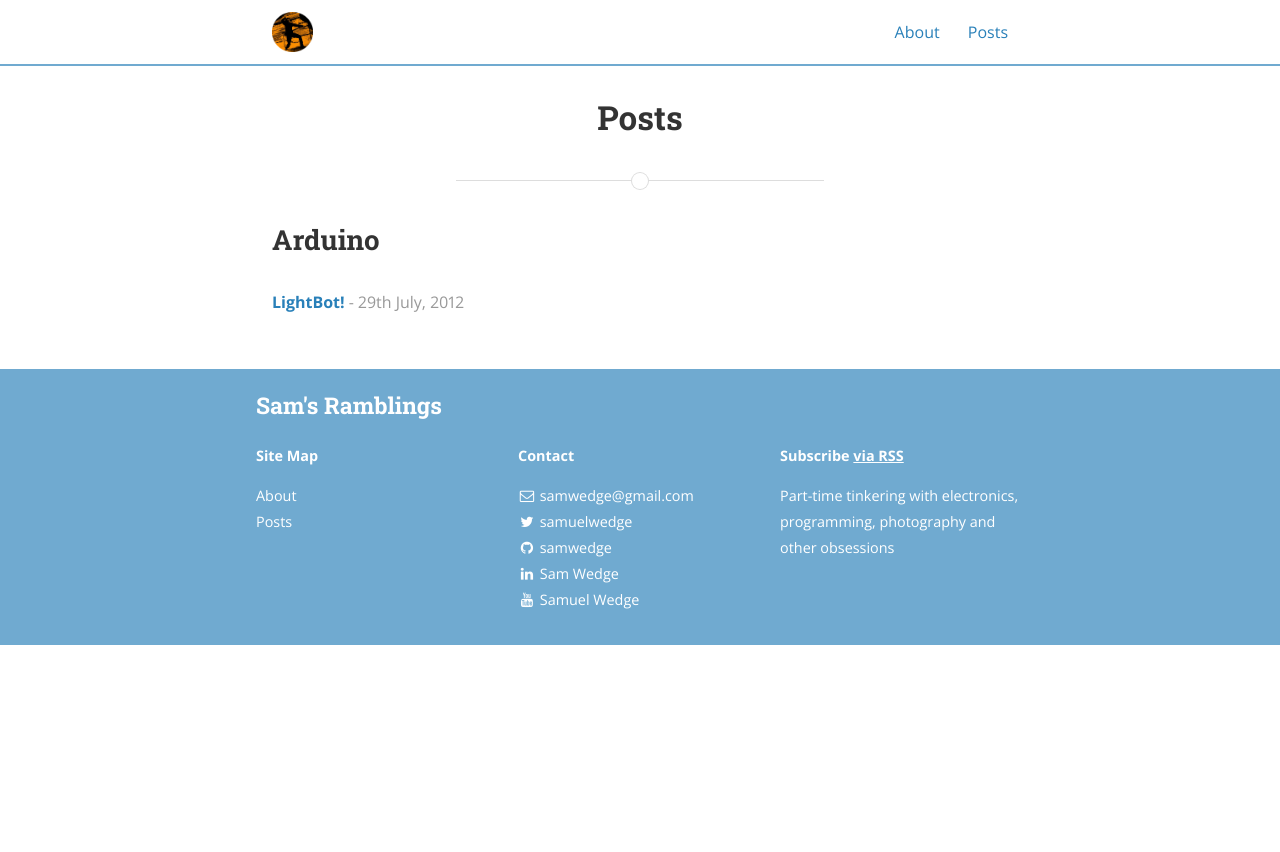
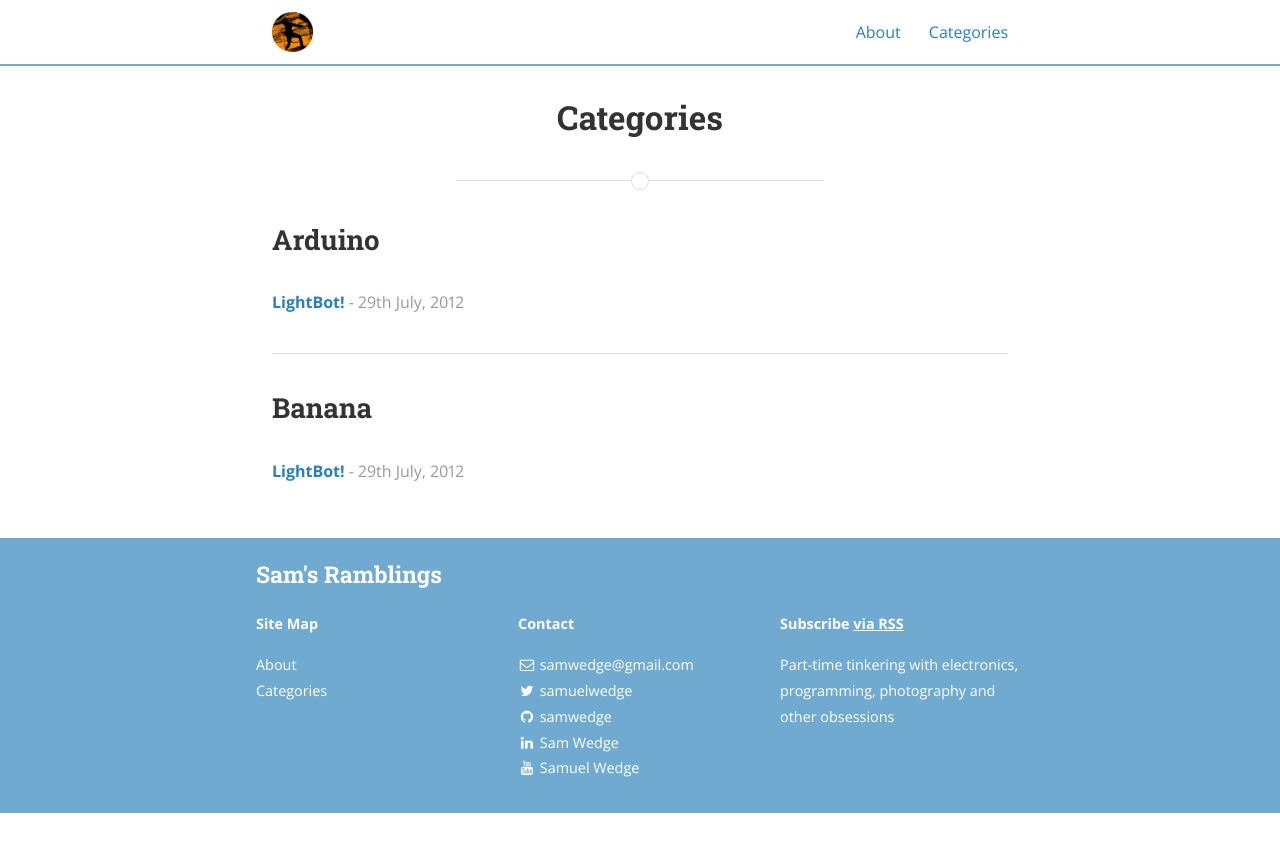
Before and after one commit to samwedge/samwedge.uk, a Jekyll site: the page built from categories.html, in a window 1280 px wide. Shown: the top 852 px of the page. Built offline with Jekyll 4.4.1, drawn with Linux system fonts in a browser that asks for light colours; nearby versions of some CDN libraries.

Commit message:
Rename `posts` to `categories`

```diff
--- a/_posts/2012-07-29-lightbot.markdown
+++ b/_posts/2012-07-29-lightbot.markdown
@@ -1,7 +1,7 @@
 ---
 layout: post
 title:  "LightBot!"
-categories: Arduino
+categories: Arduino Banana
 cover:  "/assets/posts/2012/lightbot5.jpg"
 ---
 
--- a/posts.html
+++ b/categories.html
@@ -1,7 +1,7 @@
 ---
 layout: page
-title: "Posts"
-permalink: /posts/
+title: "Categories"
+permalink: /categories/
 ---
 
 {% for category in site.categories %}
```
